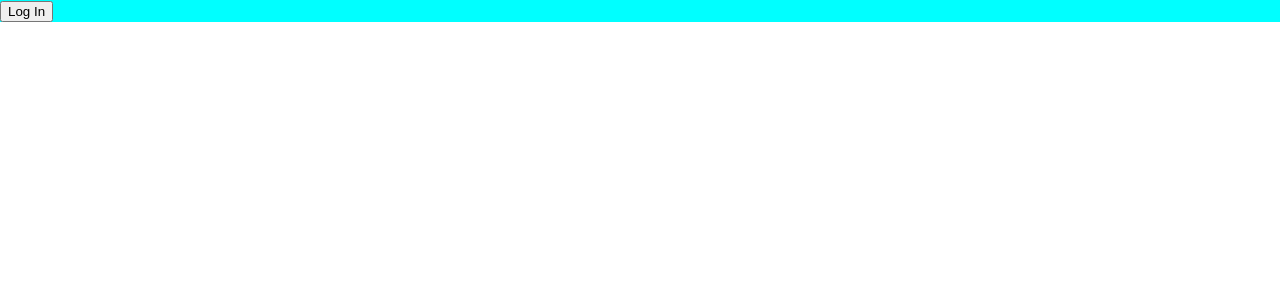
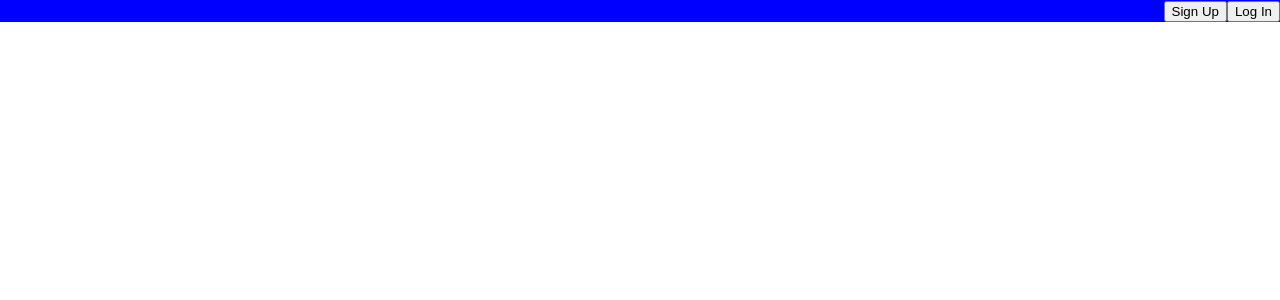
Before and after one commit to ophren/CoVent, a React (Create React App) app in the folder client/: page / in a window 1280 px wide. Shown: the top 300 px of the page. Built offline with nearby package versions, Linux system fonts and the light colour scheme.

Commit message:
add raw SignUp Button

```diff
--- a/client/src/components/TopBarLandingPageLogInButton/TopBarLandingPageLogInButton.tsx
+++ /dev/null
@@ -1,25 +0,0 @@
-import React, { ReactElement } from 'react'
-import { useSelector } from 'react-redux'
-import { RootState } from '../../types/combinedStoreTypes'
-
-const USER_LOGGED_IN_TEXT = 'Log In'
-const USER_LOGGED_OUT_TEXT = 'Log Out'
-
-
-export const TopBarLandingPageLogInButton = (): ReactElement => {
-let userLoggedIn = useSelector((state:RootState) => state.system.loggedIn)
-
-
-
-  return (
-    <div>
-      {userLoggedIn
-        ? <button onClick="logout functio">{USER_LOGGED_OUT_TEXT}</button>
-      : <button onClick="">{USER_LOGGED_IN_TEXT}</button>
-      }
-    </div>
-  )
-
-
-
-}
--- a/client/src/components/landingPage/landingPage.tsx
+++ b/client/src/components/landingPage/landingPage.tsx
@@ -5,7 +5,7 @@ import './landingPage.css'
 
 import { useDispatch } from 'react-redux'
 import { setUserName } from '../../redux/userState/userActions';
-import { TopBarLandingPage } from '../topBarLandingPage/topBarLandingPage';
+import { TopBarLandingPage } from './topBarLandingPage/topBarLandingPage';
 
 
 
--- /dev/null
+++ b/client/src/components/landingPage/topBarLandingPage/TopBarLandingPageLogInButton/TopBarLandingPageLogInButton.tsx
@@ -0,0 +1,28 @@
+import { userInfo } from 'os'
+import React, { ReactElement } from 'react'
+import { useSelector } from 'react-redux'
+import { RootState } from '../../../../types/combinedStoreTypes'
+import { userLogin, userLogOut } from '../../../../utils/systemFunction'
+
+const USER_LOGGED_IN_TEXT = 'Log In'
+const USER_LOGGED_OUT_TEXT = 'Log Out'
+const buttonClassName = 'log_in_button'
+
+
+export const TopBarLandingPageLogInButton = (): ReactElement => {
+  let userLoggedIn = useSelector((state: RootState) => state.system.loggedIn)
+
+
+
+  return (
+    <div className="log_in_button_container">
+      {userLoggedIn
+        ? <button className={buttonClassName} onClick={()=>userLogOut}>{USER_LOGGED_OUT_TEXT}</button>
+        : <button className={buttonClassName} onClick={()=> userLogin}>{USER_LOGGED_IN_TEXT}</button>
+      }
+    </div>
+  )
+
+
+
+}
--- /dev/null
+++ b/client/src/components/landingPage/topBarLandingPage/TopBarSignUpButton/TopBarSignUpButton.tsx
@@ -0,0 +1,25 @@
+
+import React from 'react'
+import { useSelector } from 'react-redux'
+import { RootState } from '../../../../types/combinedStoreTypes'
+
+const USER_SIGN_UP_TEXT = 'Sign Up'
+
+
+export const TopBarSignUpButton = () => {
+  let userIsLoggedIn = useSelector((state: RootState) => state.system.loggedIn)
+  let showSignUp = userIsLoggedIn || null
+
+  return (
+    <div className="top_bar_sign_up_button_container">
+
+      {showSignUp ?? <button
+        className="top_bar_sign_up_button">
+          {USER_SIGN_UP_TEXT}
+          </button>}
+    </div>
+
+  )
+
+
+}
--- a/client/src/components/landingPage/topBarLandingPage/topBarLandingPage.css
+++ b/client/src/components/landingPage/topBarLandingPage/topBarLandingPage.css
@@ -0,0 +1,6 @@
+.top_bar_landing_page_container {
+  background-color: blue;
+  display: flex;
+  justify-content: flex-end;
+
+}
--- /dev/null
+++ b/client/src/components/landingPage/topBarLandingPage/topBarLandingPage.tsx
@@ -0,0 +1,17 @@
+import React, { ReactElement } from 'react'
+import { TopBarLandingPageLogInButton } from './TopBarLandingPageLogInButton/TopBarLandingPageLogInButton'
+import { TopBarSignUpButton } from './TopBarSignUpButton/TopBarSignUpButton'
+import './topBarLandingPage.css'
+
+export const TopBarLandingPage =
+  (): ReactElement => {
+
+    return (<div
+      className="top_bar_landing_page_container"
+    >
+
+      <TopBarSignUpButton/>
+      <TopBarLandingPageLogInButton/>
+
+    </div>)
+  }
--- a/client/src/components/topBarLandingPage/topBarLandingPage.tsx
+++ /dev/null
@@ -1,14 +0,0 @@
-import React, { ReactElement } from 'react'
-import { TopBarLandingPageLogInButton } from '../TopBarLandingPageLogInButton/TopBarLandingPageLogInButton'
-
-
-export const TopBarLandingPage =
-  (): ReactElement => {
-
-    return (<div
-      className="top_bar_landing_page_container"
-    >
-      <TopBarLandingPageLogInButton/>
-
-    </div>)
-  }
--- a/client/src/utils/systemFunction.ts
+++ b/client/src/utils/systemFunction.ts
@@ -2,6 +2,10 @@
 
 
 export const userLogin = () =>{
+
 }
 export const userLogOut = () =>{
 }
+
+
+export const userSignUp = () => {}
```
Also changed, not shown: client/src/components/landingPage/topBarLandingPage/TopBarLandingPageLogInButton/TopBarLandinfPageLogInButton.css (added), client/src/components/landingPage/topBarLandingPage/TopBarSignUpButton/TopBarSignUpButton.css (added), 1 other file (tests, documents, lock files or other folders).
